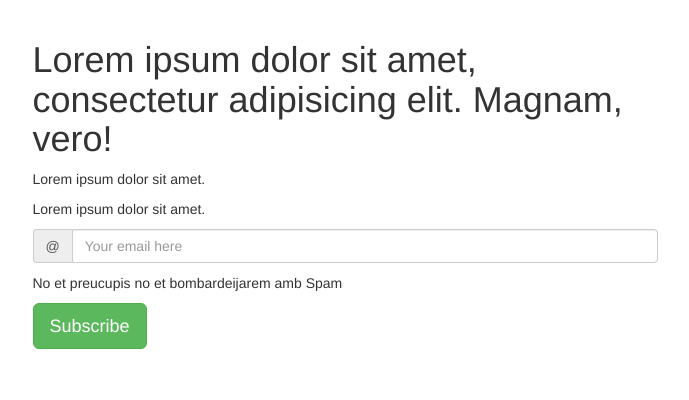
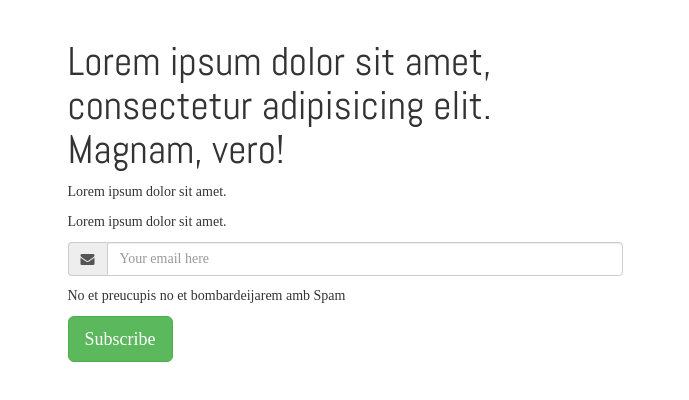
Before and after one commit to sergipineda/LandingPageHTML5, a plain HTML site: page index.html in a window 1280 px wide. Shown: the whole page, without its empty margins (295-984 px from the left). Drawn offline with nearby package versions, Linux system fonts and the light colour scheme.

Commit message:
Playing with styles

```diff
--- a/index.html
+++ b/index.html
@@ -5,18 +5,32 @@
     <meta name="viewport"
           content="width=device-width, user-scalable=no, initial-scale=1.0, maximum-scale=1.0, minimum-scale=1.0">
     <link rel="stylesheet" href="https://maxcdn.bootstrapcdn.com/bootstrap/3.3.6/css/bootstrap.min.css">
+    <link rel="stylesheet" href="https://maxcdn.bootstrapcdn.com/font-awesome/4.5.0/css/font-awesome.min.css">
+    <link href='https://fonts.googleapis.com/css?family=Abel' rel='stylesheet' type='text/css'>
     <title>Landing Page</title>
     <style>
 
         body{
             padding-top: 20px;
+            font-family: "Open-Sans", serif;
+        }
+        h1{
+            font-weight:400;
+            font-size:40px;
+            font-family:"Abel",  Arial, sans-serif;
+        }
+
+        .margin-vertical {
+            margin:40px 0;
         }
 
 
     </style>
 </head>
 <body>
+<div class="container">
 <div class="row">
+
     <div class="col-md-6 col-md-offset-3">
 
 
@@ -24,8 +38,12 @@
         <p>Lorem ipsum dolor sit amet.</p>
         <p>Lorem ipsum dolor sit amet.</p>
     <form action="#" method="post">
-        <p class="input-group">
-            <span class="input-group-addon">@</span>
+        <p class="input-group text-center">
+            <span class="input-group-addon">
+
+                <i class="fa fa-envelope"></i>
+
+            </span>
             <input type="email" class="form-control" name="email" placeholder="Your email here">
 
         </p>
@@ -36,5 +54,6 @@
     </form>
     </div>
 </div>
+</div>
 </body>
 </html>
```
